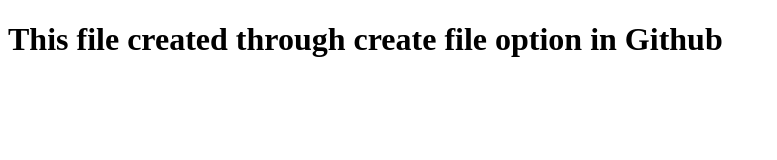
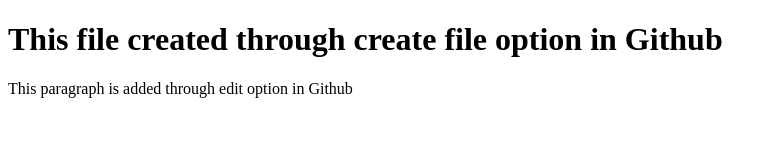
Before and after one commit to Mariya-Babu/GitDemo, a plain HTML site: page index.html in a window 1280 px wide. Shown: the whole page, without its empty margins (0-777 px from the left). Drawn offline with Linux system fonts and the light colour scheme.

Commit message:
Update index.html through edit option in html

```diff
--- a/index.html
+++ b/index.html
@@ -5,5 +5,6 @@
   </head>
   <body>
     <h1>This file created through create file option in Github</h1>
+    <p>This paragraph is added through edit option in Github</p>
   </body>
 </html>
```
